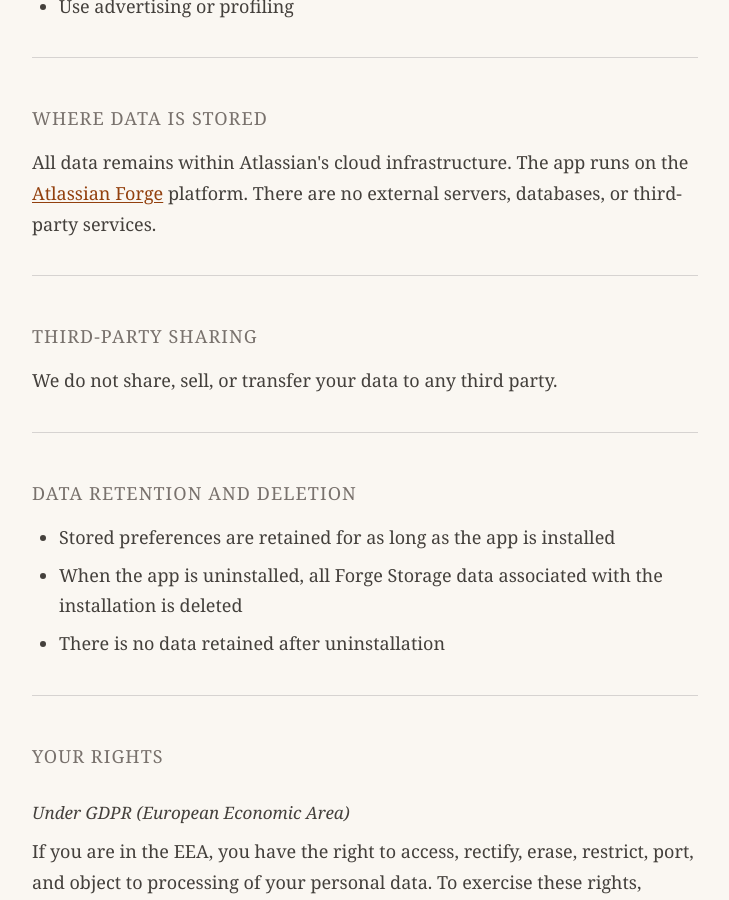
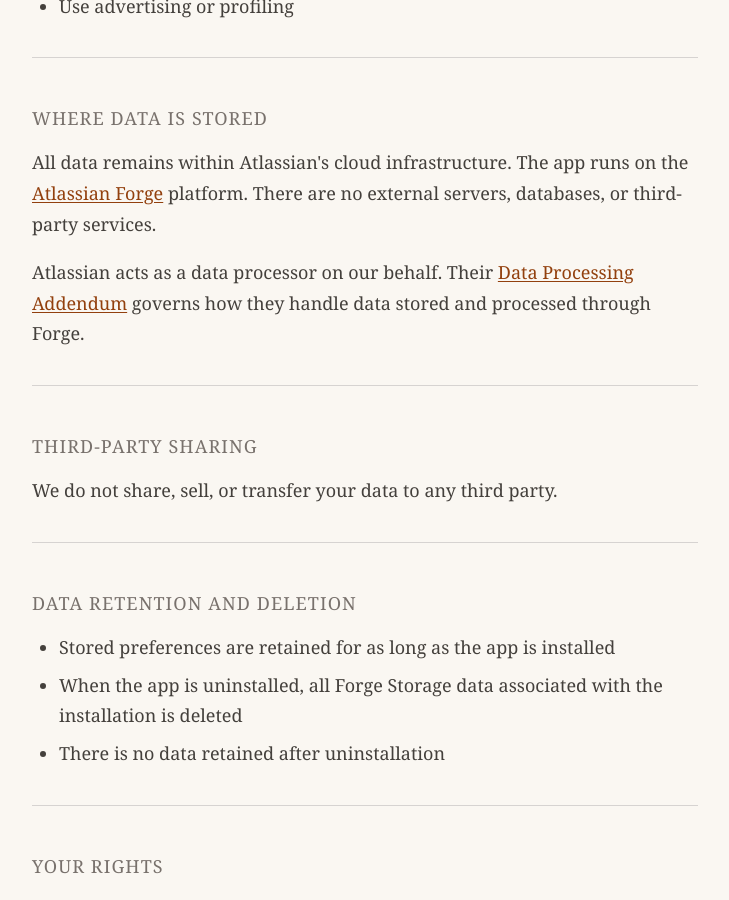
Before and after one commit to spindriftlabs/spindriftlabs.github.io, a Jekyll site: the page built from privacy.md, in a window 1280 px wide and 900 px high, scrolled down 2177 px. Shown: the whole window, without its empty margins (275-1004 px from the left). Built offline with Jekyll 4.4.1, drawn with Linux system fonts in a browser that asks for light colours.

Commit message:
Add Atlassian DPA reference to privacy policy
Identifies Atlassian as data processor and links to their Data
Processing Addendum to address GDPR processor relationship requirement.

Co-Authored-By: Claude Sonnet 4.6 <noreply@anthropic.com>

```diff
--- a/privacy.md
+++ b/privacy.md
@@ -84,6 +84,8 @@ description: How Old Skool Board collects, uses, and protects your information.
 
 <p>All data remains within Atlassian's cloud infrastructure. The app runs on the <a href="https://developer.atlassian.com/platform/forge/">Atlassian Forge</a> platform. There are no external servers, databases, or third-party services.</p>
 
+<p>Atlassian acts as a data processor on our behalf. Their <a href="https://www.atlassian.com/legal/data-processing-addendum">Data Processing Addendum</a> governs how they handle data stored and processed through Forge.</p>
+
 <hr>
 
 <h2>Third-Party Sharing</h2>
```
